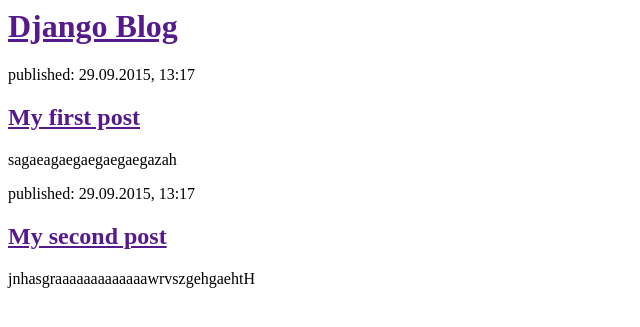
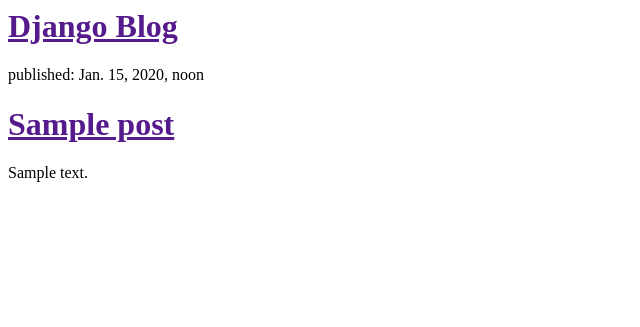
Before and after one commit to stoilyanchev/my-first-blog, a Django app: template blog/templates/blog/post_list.html in a window 1280 px wide. Shown: the top 327 px of the page, without its empty margins (0-640 px from the left). Run offline with Django 3.2, Linux system fonts and the light colour scheme; the template is opened without the code that fills it: values that come from a table or form of the project are taken from there, others are empty; tables that the repository leaves empty hold one stand-in row (values such as "Sample post").

Commit message:
Modified templates to display posts from database.

```diff
--- a/blog/templates/blog/post_list.html
+++ b/blog/templates/blog/post_list.html
@@ -1,22 +1,27 @@
 <html>
     <head>
-        <title>Django blog</title>
+        <title>Django Blog</title>
     </head>
+    <div>
+    	<h1>
+    		<a href="">Django Blog</a>
+    	</h1>
+    </div>
     <body>
-        <div>
-            <h1><a href="">Django Blog</a></h1>
-        </div>
-
-        <div>
-            <p>published: 29.09.2015, 13:17</p>
-            <h2><a href="">My first post</a></h2>
-            <p>sagaeagaegaegaegaegazah</p>
-        </div>
-
-        <div>
-            <p>published: 29.09.2015, 13:17</p>
-            <h2><a href="">My second post</a></h2>
-            <p>jnhasgraaaaaaaaaaaaawrvszgehgaehtH</p>
-        </div>
+        {% for post in posts %}
+        	<div>
+        		<p>
+        			published: {{ post.published_date }}
+        		</p>
+        		<h1>
+        			<a href="">
+        				{{ post.title }}
+        			</a>
+        		</h1>
+        		<p>
+        			{{ post.text|linebreaks}}
+        		</p>
+        	</div>
+        {% endfor %}
     </body>
 </html>
--- a/blog/views.py
+++ b/blog/views.py
@@ -1,4 +1,7 @@
 from django.shortcuts import render
+from django.utils import timezone
+from .models import Post
 
 def post_list(request):
-	return render(request, 'blog/post_list.html', {})
+	posts = Post.objects.filter(published_date__lte=timezone.now()).order_by('published_date')
+	return render(request, 'blog/post_list.html', {'posts': posts})
```
